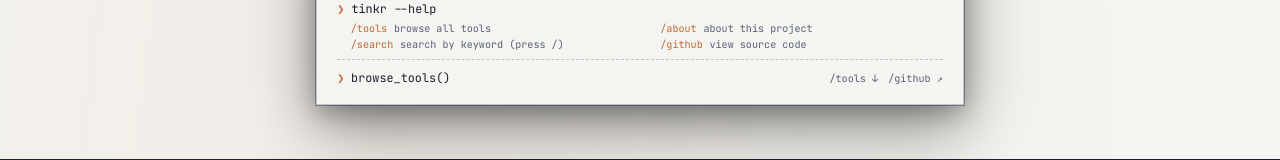
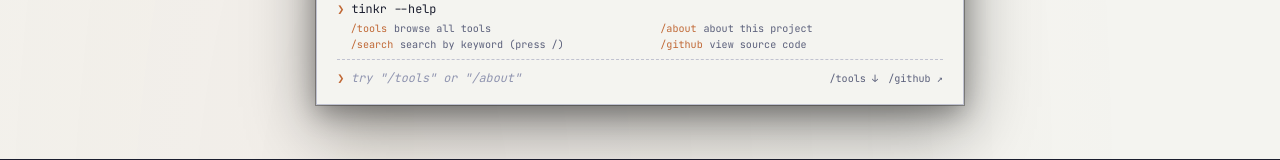
Before and after one commit to Jabir-Srj/tinkr, a Next.js app in the folder frontend/: page / in a window 1280 px wide. Shown: the part 332-492 px from the top of the page. Built offline with nearby package versions, Linux system fonts and the light colour scheme.

Commit message:
feat: implement terminal-inspired home page with tool filtering and search functionality

```diff
--- a/frontend/app/page.tsx
+++ b/frontend/app/page.tsx
@@ -85,8 +85,25 @@ export default function Home() {
   const [category, setCategory] = useState('all');
   const [filtered, setFiltered] = useState(tools);
   const [mounted, setMounted] = useState(false);
-  const [heroStep, setHeroStep] = useState(0);
+  const [terminalInput, setTerminalInput] = useState('');
   const searchRef = useRef<HTMLInputElement>(null);
+
+  const handleTerminalSubmit = (e: React.FormEvent) => {
+    e.preventDefault();
+    const cmd = terminalInput.trim().toLowerCase();
+
+    if (cmd === '/tools' || cmd === 'tinkr --list' || cmd === 'browse_tools()') {
+      document.getElementById('tools')?.scrollIntoView({ behavior: 'smooth' });
+    } else if (cmd === '/about') {
+      document.getElementById('about')?.scrollIntoView({ behavior: 'smooth' });
+    } else if (cmd === '/github') {
+      window.open('https://github.com/Jabir-Srj/tinkr', '_blank');
+    } else if (cmd === '/search') {
+      searchRef.current?.focus();
+      document.getElementById('tools')?.scrollIntoView({ behavior: 'smooth' });
+    }
+    setTerminalInput('');
+  };
 
   useEffect(() => setMounted(true), []);
 
@@ -234,15 +251,19 @@ export default function Home() {
 
             {/* Input line */}
             <div className="pt-3 border-t border-dashed mt-2 flex items-center gap-2" style={{ borderColor: 'var(--border)' }}>
-              <span className="font-bold" style={{ color: 'var(--accent)' }}>❯</span>
-              <a
-                href="#tools"
-                className="hover:no-underline"
-                style={{ color: 'var(--foreground)' }}
-              >
-                browse_tools()
-              </a>
-              <span className="cursor-blink" />
+              <span className="font-bold shrink-0" style={{ color: 'var(--accent)' }}>❯</span>
+              <form onSubmit={handleTerminalSubmit} className="flex-1 flex items-center">
+                <input
+                  type="text"
+                  value={terminalInput}
+                  onChange={e => setTerminalInput(e.target.value)}
+                  placeholder='try "/tools" or "/about"'
+                  className="bg-transparent border-none p-0 w-full focus:outline-none focus:ring-0"
+                  style={{ color: 'var(--foreground)', boxShadow: 'none' }}
+                  autoComplete="off"
+                  spellCheck="false"
+                />
+              </form>
               <span className="ml-auto flex gap-3 text-xs" style={{ color: 'var(--muted-foreground)' }}>
                 <a href="#tools" className="hover:no-underline" style={{ color: 'var(--muted-foreground)' }}
                   onMouseEnter={e => (e.currentTarget.style.color = 'var(--accent)')}
```
